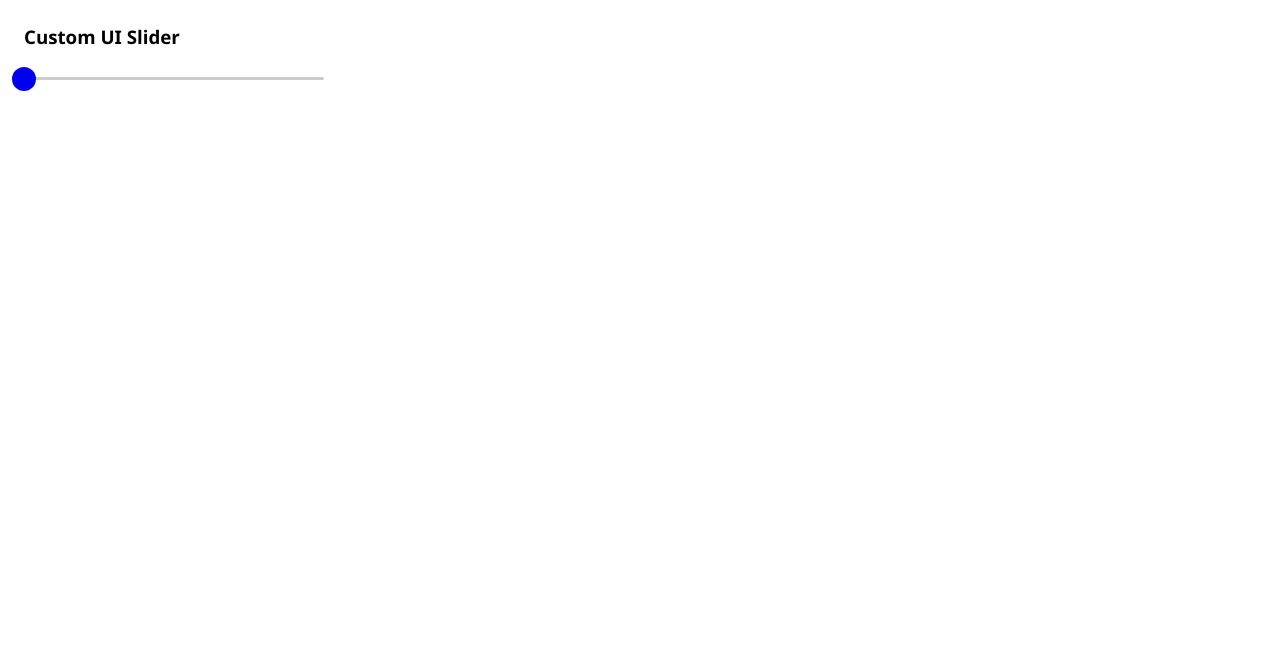
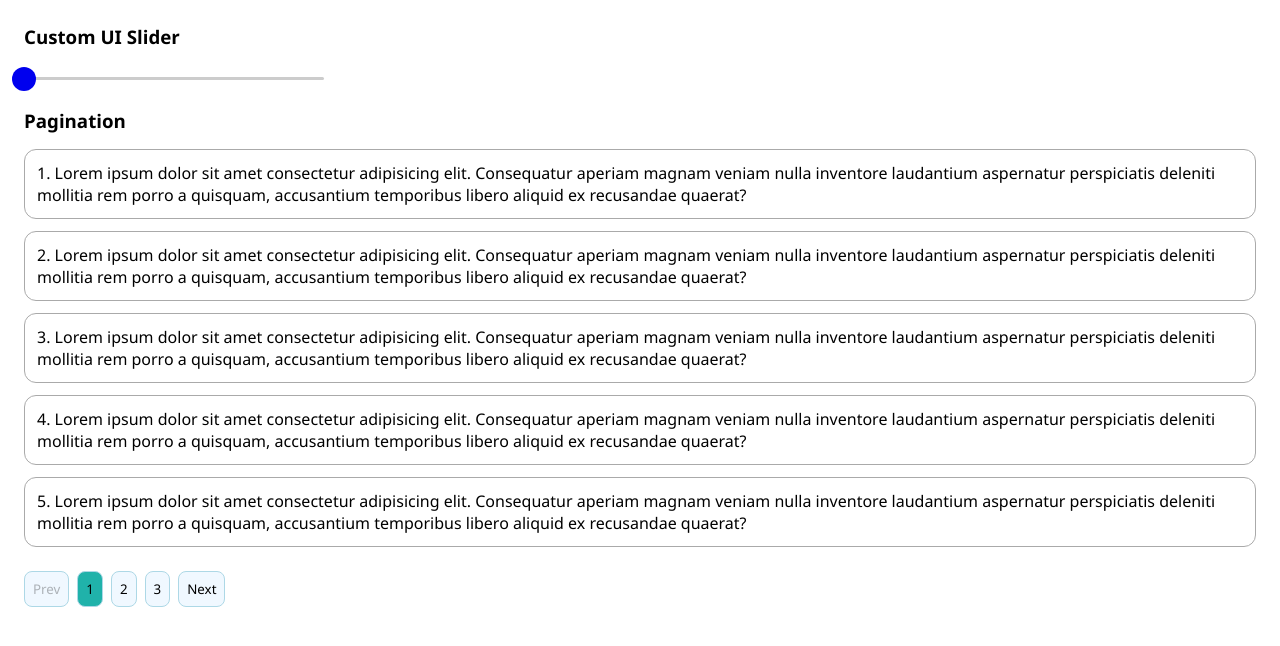
Before and after one commit to vignesh-antony/practice-app, a React (Create React App) app: page / in a window 1280 px wide. Shown: the top 646 px of the page. Built offline with nearby package versions, Linux system fonts and the light colour scheme.

Commit message:
feat(pagination): pagination component and some utility functionalities

```diff
--- /dev/null
+++ b/src/components/Pagination.jsx
@@ -0,0 +1,111 @@
+import React, { useMemo, useState } from "react";
+import styled from "styled-components";
+import PostContent from "./PostContent";
+
+const StyledPaginationWrapper = styled.div`
+    display: flex;
+    flex-direction: column;
+    row-gap: 24px;
+`;
+
+const StyledPaginatedGrid = styled.div`
+    display: flex;
+    flex-direction: column;
+    row-gap: 12px;
+`;
+
+const StyledButtonContainer = styled.div`
+    display: flex;
+    flex-direction: row;
+    column-gap: 8px;
+    .paginate-button {
+        background: none;
+        border: none;
+        background-color: aliceblue;
+        padding: 8px;
+        border-radius: 8px;
+        border: 1px solid lightblue;
+        cursor: pointer;
+
+        &.selected {
+            background-color: lightseagreen;
+        }
+    }
+`;
+
+const Pagination = ({ perPage = 5, data = [] }) => {
+    const totalNumberOfPages = Math.ceil(data?.length / perPage);
+
+    const [currentPage, setCurrentPage] = useState(1);
+
+    const handleOnNextClick = () => {
+        setCurrentPage((prev) => Math.min(prev + 1, totalNumberOfPages));
+    };
+
+    const handleOnPreviousClick = () => {
+        setCurrentPage((prev) => prev - 1);
+    };
+
+    const handleOnPageNumberClick = (pageNumber) => {
+        setCurrentPage(pageNumber);
+    };
+
+    const contentsToBeShown = useMemo(
+        () =>
+            data?.slice(
+                (currentPage - 1) * perPage,
+                (currentPage - 1) * perPage + perPage
+            ),
+        [currentPage, perPage, data]
+    );
+
+    const buttonsToBeShown = useMemo(() => {
+        const endPage = Math.min(currentPage + 2, totalNumberOfPages);
+        return Array.from(
+            { length: endPage - currentPage + 1 },
+            (_, idx) => idx + currentPage
+        );
+    }, [currentPage, totalNumberOfPages]);
+
+    return (
+        <StyledPaginationWrapper>
+            <StyledPaginatedGrid>
+                {contentsToBeShown.map((_, index) => (
+                    <PostContent
+                        key={`post-content-${index}`}
+                        contentNumber={(currentPage - 1) * perPage + index + 1}
+                    />
+                ))}
+            </StyledPaginatedGrid>
+            <StyledButtonContainer>
+                <button
+                    onClick={handleOnPreviousClick}
+                    disabled={currentPage === 1}
+                    className="paginate-button"
+                >
+                    Prev
+                </button>
+                {buttonsToBeShown.map((value) => (
+                    <button
+                        key={value}
+                        onClick={() => handleOnPageNumberClick(value)}
+                        className={`paginate-button ${
+                            currentPage === value ? "selected" : ""
+                        }`}
+                    >
+                        {value}
+                    </button>
+                ))}
+                <button
+                    onClick={handleOnNextClick}
+                    disabled={currentPage === totalNumberOfPages}
+                    className="paginate-button"
+                >
+                    Next
+                </button>
+            </StyledButtonContainer>
+        </StyledPaginationWrapper>
+    );
+};
+
+export default Pagination;
--- /dev/null
+++ b/src/components/PostContent.jsx
@@ -0,0 +1,22 @@
+import React from "react";
+import styled from "styled-components";
+
+const StyledPostContent = styled.div`
+    display: flex;
+    border: 1px solid #aaa;
+    border-radius: 12px;
+    padding: 12px;
+`;
+
+const PostContent = ({ contentNumber }) => {
+    return (
+        <StyledPostContent>
+            {contentNumber}. Lorem ipsum dolor sit amet consectetur adipisicing
+            elit. Consequatur aperiam magnam veniam nulla inventore laudantium
+            aspernatur perspiciatis deleniti mollitia rem porro a quisquam,
+            accusantium temporibus libero aliquid ex recusandae quaerat?
+        </StyledPostContent>
+    );
+};
+
+export default PostContent;
--- /dev/null
+++ b/src/hooks/useUtilityExamples.jsx
@@ -0,0 +1,16 @@
+import { experimentingArrayOptions, promisifyFunction } from "../utils";
+
+export const useUtilityExamples = () => {
+    const functionThatExecutesLately = () => {
+        setTimeout(() => {
+            console.log("Executing very lately");
+        }, 1000);
+    };
+
+    const promisifiedExecution = promisifyFunction(functionThatExecutesLately);
+
+    return {
+        promisifiedExecution,
+        experimentingArrayOptions,
+    };
+};
--- a/src/screens/HomePage.jsx
+++ b/src/screens/HomePage.jsx
@@ -1,6 +1,8 @@
-import React from "react";
+import React, { useEffect } from "react";
 import Slider from "../components/Slider";
 import styled from "styled-components";
+import { useUtilityExamples } from "../hooks/useUtilityExamples";
+import Pagination from "../components/Pagination";
 
 const StyledHomePage = styled.div`
     padding: 24px;
@@ -10,10 +12,24 @@ const StyledHomePage = styled.div`
 `;
 
 const HomePage = () => {
+    const { promisifiedExecution, experimentingArrayOptions } =
+        useUtilityExamples();
+
+    const value = experimentingArrayOptions();
+    console.log({ value });
+
+    useEffect(() => {
+        promisifiedExecution().then(() => {
+            console.log("Promise Executed");
+        });
+    }, [promisifiedExecution]);
+
     return (
         <StyledHomePage>
             <h3>Custom UI Slider</h3>
             <Slider />
+            <h3>Pagination</h3>
+            <Pagination data={Array.from(Array(51)).fill(0)} />
         </StyledHomePage>
     );
 };
--- /dev/null
+++ b/src/utils/index.jsx
@@ -0,0 +1,25 @@
+export const promisifyFunction = (callbackFunction) => {
+    return () =>
+        new Promise((resolve, reject) => {
+            try {
+                callbackFunction();
+                resolve();
+            } catch (error) {
+                return reject(error);
+            }
+        });
+};
+
+export const experimentingArrayOptions = () => {
+    // eslint-disable-next-line no-extend-native
+    Array.prototype.customFilterFunction = function (filterCallback) {
+        const filterArray = [];
+        for (let i = 0; i < this?.length; i++) {
+            if (filterCallback(this[i], i)) {
+                filterArray.push(this[i]);
+            }
+        }
+        return filterArray;
+    };
+    return [1, 2, 3, 4].customFilterFunction((item) => item % 2 === 0);
+};
```
